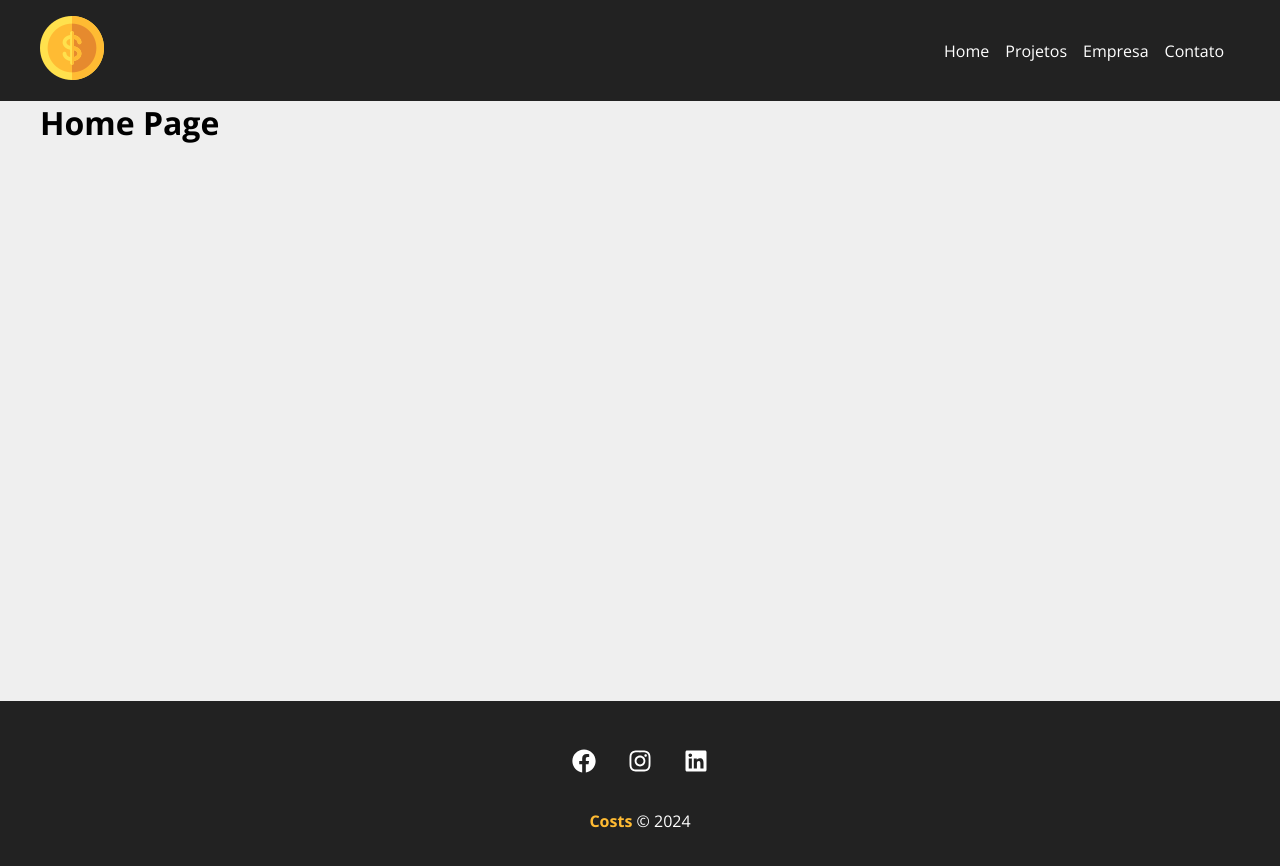
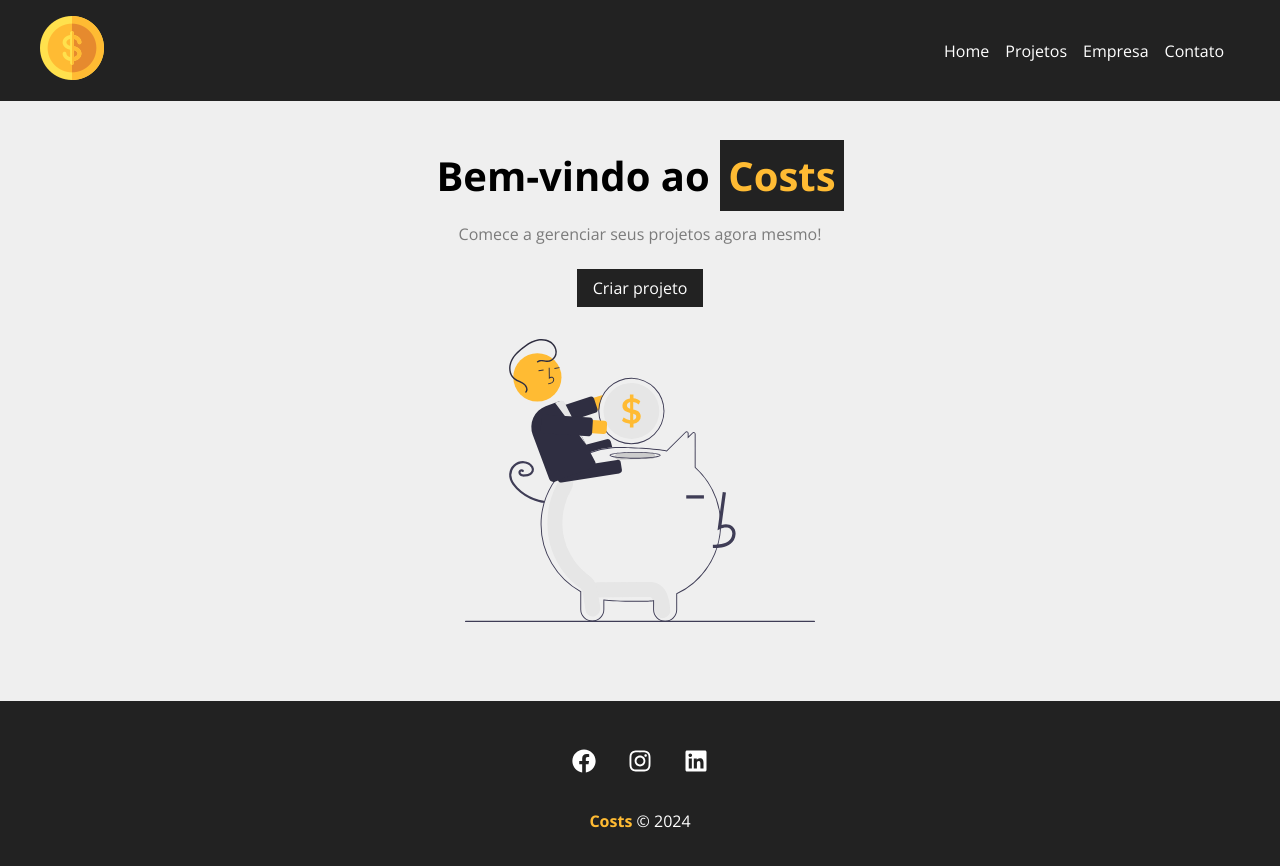
Before and after one commit to nayarakarinearaujo/costs, a React (Create React App) app: page / in a window 1280 px wide. Shown: the top 866 px of the page. Built offline with nearby package versions, Linux system fonts and the light colour scheme.

Commit message:
Feito a home

```diff
--- /dev/null
+++ b/src/components/layout/LinkButton.js
@@ -0,0 +1,14 @@
+
+import styles from './LinkButton.module.css'
+import React from 'react';
+import { Link } from 'react-router-dom';
+
+function LinkButton({ to, text }) {
+  return (
+    <Link className={styles.btn} to={to}>
+      {text}
+    </Link>
+  );
+}
+
+export default LinkButton;
--- /dev/null
+++ b/src/components/layout/LinkButton.module.css
@@ -0,0 +1,11 @@
+.btn {
+    background-color: #222;
+    color: #fff;
+    padding: 0.5em 1em;
+    text-decoration: none;
+    transition: 0.5s;
+}
+
+.btn:hover {
+    color:#ffbb33;
+}
--- a/src/components/pages/Home.js
+++ b/src/components/pages/Home.js
@@ -1,10 +1,17 @@
 import React from 'react';
+import savings from '../../img/savings.svg';
+
+import styles from './Home.module.css';
+import LinkButton from '../layout/LinkButton';
 
 function Home() {
   return (
-    <div>
-      <h1>Home Page</h1>
-    </div>
+    <section className={styles.home_container}>
+      <h1>Bem-vindo ao <span>Costs</span></h1>
+      <p>Comece a gerenciar seus projetos agora mesmo!</p>
+      <LinkButton to='/newproject' text='Criar projeto' />
+      <img src={savings} alt='Costs' />
+    </section>
   );
 }
 
--- /dev/null
+++ b/src/components/pages/Home.module.css
@@ -0,0 +1,29 @@
+.home_container {
+    width: 100%;
+    display: flex;
+    flex-direction: column;
+    align-items: center;
+    justify-content: center;
+    pad: 4em;
+}
+
+.home_container h1 {
+    font-size: 2.5em;
+    margin-bottom: .5em;
+}
+
+.home_container h1 span {
+    color: #ffbb33;
+    padding:  .2em;
+    background-color: #222;
+}
+
+.home_container p {
+    margin-bottom: 1.5em;
+    color: #7b7b7b;
+}
+
+.home_container img {
+    width: 350px;
+    margin: 2em 0;
+}
--- a/src/components/pages/NewProject.js
+++ b/src/components/pages/NewProject.js
@@ -1,3 +1,5 @@
+
+
 
 function NewProject() {
     return (
```
Also changed, not shown: src/components/pages/NewProject.module.css (added).
